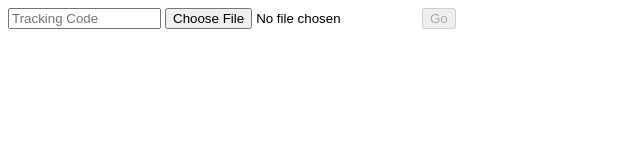
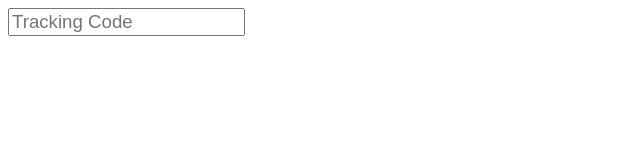
Before and after one commit to NullTermin8/QRCodeFunctions, a plain HTML site: page qrCodeReader/qrCodeReader.html in a window 1280 px wide. Shown: the whole page, without its empty margins (0-640 px from the left). Drawn offline with Linux system fonts and the light colour scheme.

Commit message:
ook up scripts and js
Checked results on dekstops

```diff
--- a/qrCodeReader/qrCodeReader.css
+++ b/qrCodeReader/qrCodeReader.css
@@ -16,11 +16,11 @@ input, label {
 }
 .qrcode-text-btn {
 	display:inline-block;
-	background:url("qr_icon.svg") 50% 50% no-repeat;
+	background:url('qr_icon.svg') 50% 50% no-repeat;
 	height:1em;
 	width:1.7em;
 	margin-left:-1.7em;
-	cursor:pointer'
+	cursor:pointer;
 }
 .qrcode-text-btn > input[type=file]{
 	position:absolute;
--- a/qrCodeReader/qrCodeReader.html
+++ b/qrCodeReader/qrCodeReader.html
@@ -3,9 +3,21 @@ Created for NWHacks 2018
 Adapted from:
 https://www.sitepoint.com/create-qr-code-reader-mobile-website/
 -->
+<!DOCTYPE html>
+<html>
+	<head>
+		<title>QR Code Reader</title>
+		<link rel="stylesheet" href="qrCodeReader.css">
+	</head>
+	<body>
 
-<input type=text size=16 placeholder="Tracking Code" class=qrcode-text>
-<label class=qrcode-text-btn>
-	<input type=file accept="image/*" capture=environment onclick="return showQRIntro();" onchange="openQRCamera(this);" tabindex=-1>
-</label>
-<input type=button value="Go" disabled>
+		<script src="qr_packed.js">
+		</script>
+
+		<input type=text size=16 placeholder="Tracking Code" class=qrcode-text>
+		<label class=qrcode-text-btn>
+		<input type=file accept="image/*" capture=environment onclick="return showQRIntro();" onchange="openQRCamera(this);" tabindex=-1>
+		</label>
+
+	</body>
+</html>
--- a/qrCodeReader/qrCodeReader.js
+++ b/qrCodeReader/qrCodeReader.js
@@ -23,6 +23,7 @@ function openQRCamera(node)
     	};
     	qrcode.decode(reader.result);
   	};
+	console.log(node.files[0]);
   	reader.readAsDataURL(node.files[0]);
 }
 
```
Lines whose indentation alone changed are shown as unchanged.
